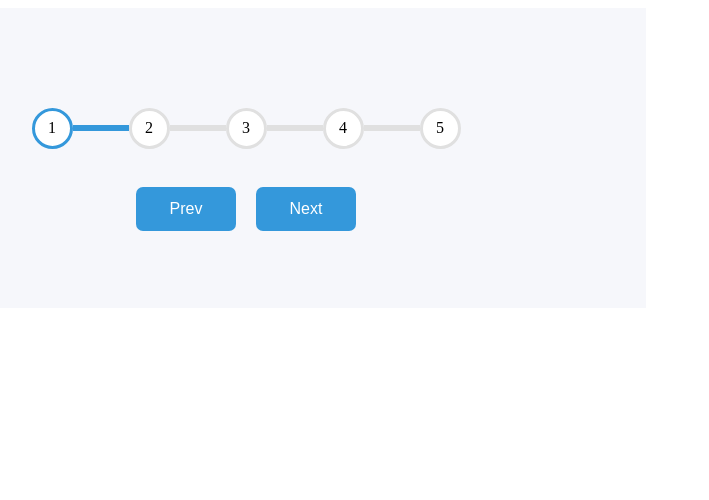
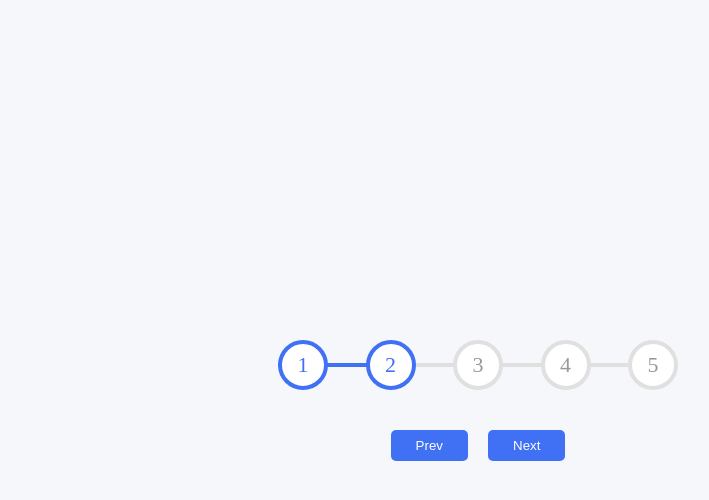
Before and after one commit to acciojob/progress-bar-govind2611, a website: page main.html in a window 1280 px wide. Both pictures are taken after a click on the button "Next". Shown: the whole page, without its empty margins (162-871 px from the left). Drawn offline with Linux system fonts and the light colour scheme.

Commit message:
created a submission

```diff
--- a/main.html
+++ b/main.html
@@ -8,26 +8,27 @@
 
 <body>
 	<!-- the entire body must be written by student -->
-    <script type="text/javascript" src="./script.js">
-</script>
+	<div class="container">
+		<div class="steps">
+			<span id="circle-1" class="circle active">1</span>
+			<span id="circle-2" class="circle">2</span>
+			<span id="circle-3" class="circle">3</span>
+			<span id="circle-4" class="circle">4</span>
+			<span id="circle-5" class="circle">5</span>
+			<div class="progress-bar">
+				<span class="indigator"></span>
+			</div>
+		</div>
 
-	<section class=sec>
-		<div class="top">
-			<div class="circle active" id="circle-1">1</div>
-			<div class="line active"></div>
-			<div class="circle" id="circle-2">2</div>
-			<div class="line"></div>
-			<div class="circle" id="circle-3">3</div>
-			<div class="line"></div>
-			<div class="circle" id="circle-4">4</div>
-			<div class="line"></div>
-			<div class="circle" id="circle-5">5</div>
-		</div>
-		<div>
+		<div class="buttons">
 			<button id="prev" disabled>Prev</button>
 			<button id="next">Next</button>
 		</div>
-	</section>
+	</div>
+
+
+    <script type="text/javascript" src="./script.js">
+</script>
 
 </body>
 
--- a/script.js
+++ b/script.js
@@ -1,44 +1,46 @@
-//your JS code here. If required.
-const circles = document.querySelectorAll('.circle');
-const prevButton = document.getElementById('prev');
-const nextButton = document.getElementById('next');
-let currentActive = 1;
+const circle = document.querySelectorAll('.circle');
+const indigator = document.querySelector('.indigator');
+const buttons = document.querySelectorAll('button');
 
-nextButton.addEventListener('click', () => {
-  currentActive++;
+// console.log(buttons);
+// const next = document.getElementById('next');
+// const prev = document.getElementById('prev');
 
-  if (currentActive > circles.length) {
-    currentActive = circles.length;
+let current = 1;
+
+const updateStep = (e) => {
+    if(e.target.id==="next"){
+        current = ++current;
+    }
+    else{
+       current = --current;
     }
 
-  update();
-});
-
-prevButton.addEventListener('click', () => {
-  currentActive--;
-
-  if (currentActive < 1) {
-    currentActive = 1;
+    circle.forEach((circle, indx) => {
+        if(indx<current){
+            circle.classList.add("active");
         }
-
-  update();
-});
-
-function update() {
-  circles.forEach((circle, index) => {
-    if (index < currentActive) {
-      circle.classList.add('active');
-    } else {
-      circle.classList.remove('active');
+        else{
+            circle.classList.remove("active");
         }
     });
 
-  if (currentActive === 1) {
-    prevButton.disabled = true;
-  } else if (currentActive === circles.length) {
-    nextButton.disabled = true;
-  } else {
-    prevButton.disabled = false;
-    nextButton.disabled = false;
+    indigator.style.width = `${(current-1)/(circle.length-1)*100}%`
+
+    if(current===circle.length){
+        buttons[1].disabled = true;
     }
+    else if(current===1){
+        buttons[0].disabled = true;
     }
+    else{
+        buttons.forEach((button)=>{
+            button.disabled=false;
+        });
+    }
+
+}
+
+buttons.forEach((button)=>{
+    button.addEventListener("click", updateStep);
+});
--- a/styles.css
+++ b/styles.css
@@ -1,53 +1,92 @@
+*{
+    margin: 0;
+    padding: 0;
+    box-sizing: border-box;
+}
 
-.sec {
-	background-color: #F6F7FB;
-	width: 800px;
-	height: 300px;
-	display: flex;
-	flex-flow: column;
-	justify-content: center;
-	align-items: center;
+body{
+    height: 100vh;
+    display: flex;
+    align-items: center;
+    justify-content: center;
+    background:  #f6f7fb;
 }
-.top {
-	display: flex;
-	justify-content: center;
-	align-items: center;
-	margin: 30px;
+
+.container{
+    display: flex;
+    flex-direction: column;
+    align-items: center;
+    gap: 40px;
+    max-width: 400px;
+    width: 100%;
 }
-.circle {
-	background-color: white;
-	width: 35px;
-	height: 35px;
-	border: 3px solid #E0E0E0;
-	border-radius: 50%;
-	display: flex;
-	justify-content: center;
-	align-items: center;
+
+.container .steps{
+    display: flex;
+    justify-content: space-between;
+    width: 100%;
+    align-items: center;
+    position: relative;
 }
-.line {
-	width: 50px;
-	border: 3px solid #E0E0E0;
+
+.steps .circle{
+    display: flex;
+    align-items: center;
+    justify-content: center;
+    height: 50px;
+    width: 50px;
+    border-radius: 50%;
+    color: #999;
+    font-size: 22px;
+    font-weight: 500;
+    background-color: #fff;
+    border: 4px solid #e0e0e0;
+    transition: 500ms ease;
 }
-.active {
-	border: 3px solid #3498DB;
+
+.steps .circle.active{
+    transition-delay: 100ms;
+    border-color:  #4070f4;
+    color:  #4070f4;
 }
-#prev {
-	background-color: #3498DB;
-	color: white;
-	width: 100px;
-	padding: 13px;
-	margin: 8px;
-	border: none;
-	border-radius: 7px;
-	font-size : 16px;
+
+.steps .progress-bar{
+    position: absolute;
+    height: 4px;
+    width: 100%;
+    background-color: #e0e0e0;
+    z-index: -1;
 }
-#next {
-	background-color: #3498DB;
-	color: white;
-	width: 100px;
-	padding: 13px;
-	margin: 8px;
-	border: none;
-	border-radius: 7px;
-	font-size : 16px;
+
+.steps .progress-bar .indigator{
+    position: absolute;
+    height: 100%;
+    width: 0;
+    background: #4070f4;
+    transition: 300ms ease;
 }
+
+.buttons{
+    display: flex;
+    gap: 20px;
+}
+
+.buttons button{
+    padding: 8px 25px;
+    cursor: pointer;
+    background-color: #4070f4;
+    color: #fff;
+    border: none;
+    border-radius: 5px;
+    transition: 300ms linear;
+    /* box-shadow: 0 5px 10px rgba(0, 0, 0, 0.05); */
+}
+
+.buttons button:active{
+    transform: scale(0.97);
+}
+
+.buttons button:disabled{
+    background-color: #87a5f8;
+    cursor: not-allowed;
+}
```
Lines whose indentation alone changed are shown as unchanged.
